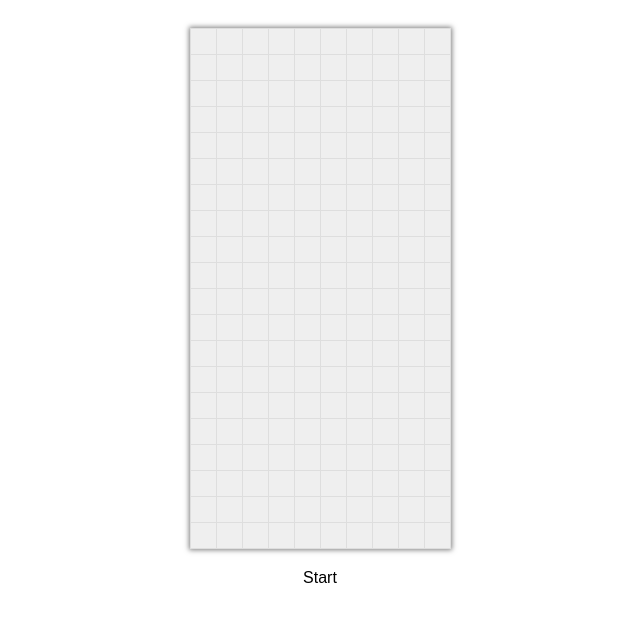
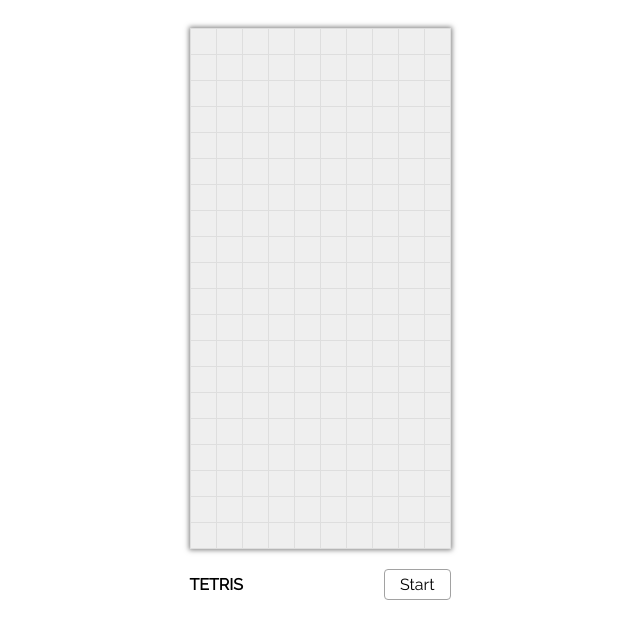
Before and after one commit to huaying/react-tetris, a React app: page / in a window 1280 px wide. Shown: the whole page, without its empty margins (320-960 px from the left). Built offline with nearby package versions, Linux system fonts and the light colour scheme.

Commit message:
Change the footer style

```diff
--- a/src/game.js
+++ b/src/game.js
@@ -203,12 +203,15 @@ export default class Game extends React.PureComponent {
 
   render() {
     return (
-      <React.Fragment>
+      <div className="game">
         <Board grid={this.state.grid} />
-        <div className="start" onClick={this.gameStart}>
-          Start
+        <div className="info">
+          <span className="title"> Tetris </span>
+          <span className="start" onClick={this.gameStart}>
+            Start
+          </span>
         </div>
-      </React.Fragment>
+      </div>
     );
   }
 }
--- a/src/styles.css
+++ b/src/styles.css
@@ -1,16 +1,40 @@
+@import url("https://fonts.googleapis.com/css?family=Raleway");
+
 .App {
-  font-family: sans-serif;
   text-align: center;
   display: flex;
   flex-direction: column;
   justify-content: center;
   align-items: center;
+  font-family: "Raleway", sans-serif;
+}
+
+.game {
+  margin: 20px;
 }
 
 .board {
   width: auto;
   box-shadow: 0px 0px 5px 1px rgba(0, 0, 0, 0.5);
-  margin: 20px;
+  margin-bottom: 20px;
+}
+
+.info {
+  display: flex;
+  align-items: center;
+  justify-content: space-between;
+}
+
+.title {
+  text-transform: uppercase;
+  font-weight: bold;
+}
+
+.start {
+  cursor: pointer;
+  padding: 5px 15px;
+  border: 1px solid #a2a2a2;
+  border-radius: 4px;
 }
 
 .row {
```
